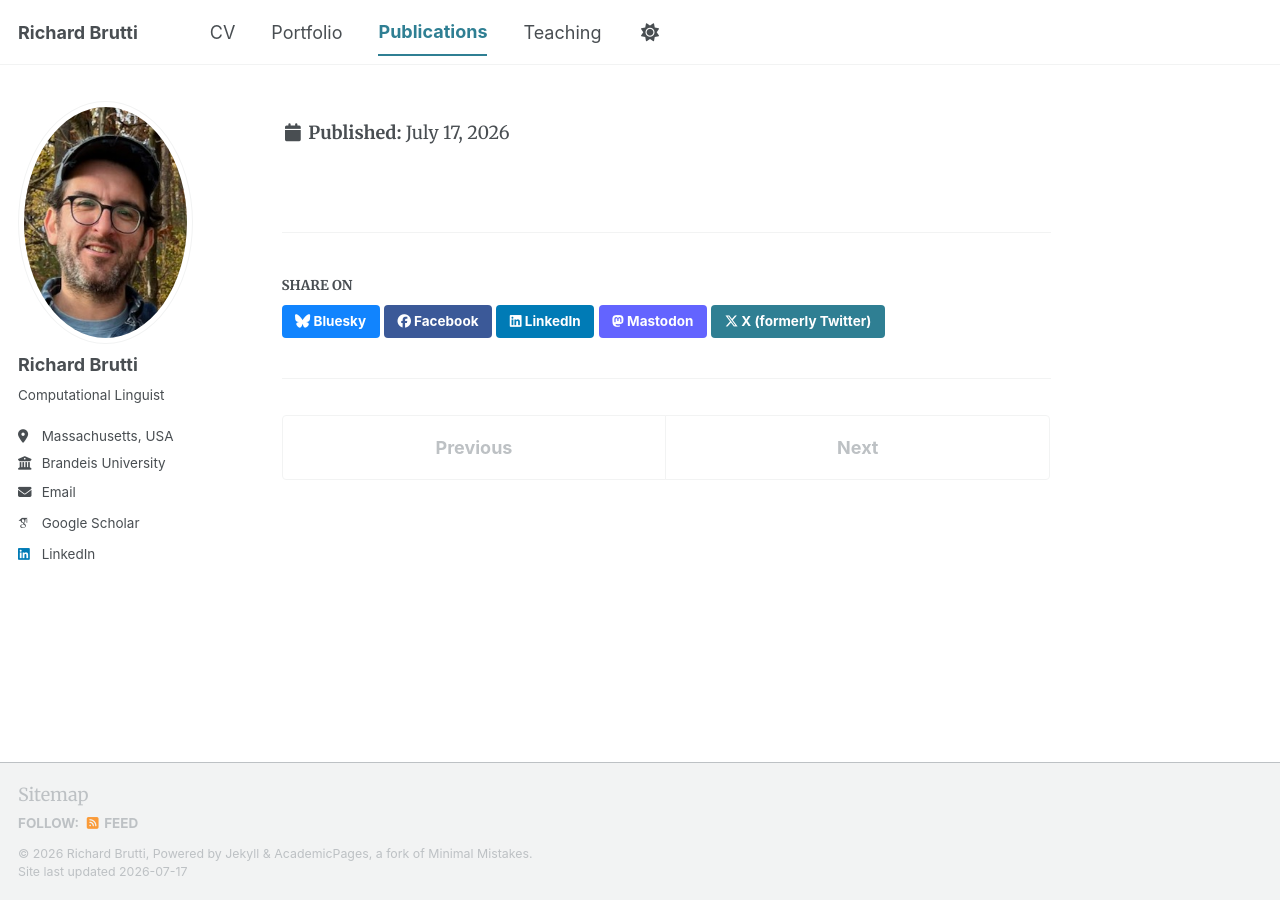
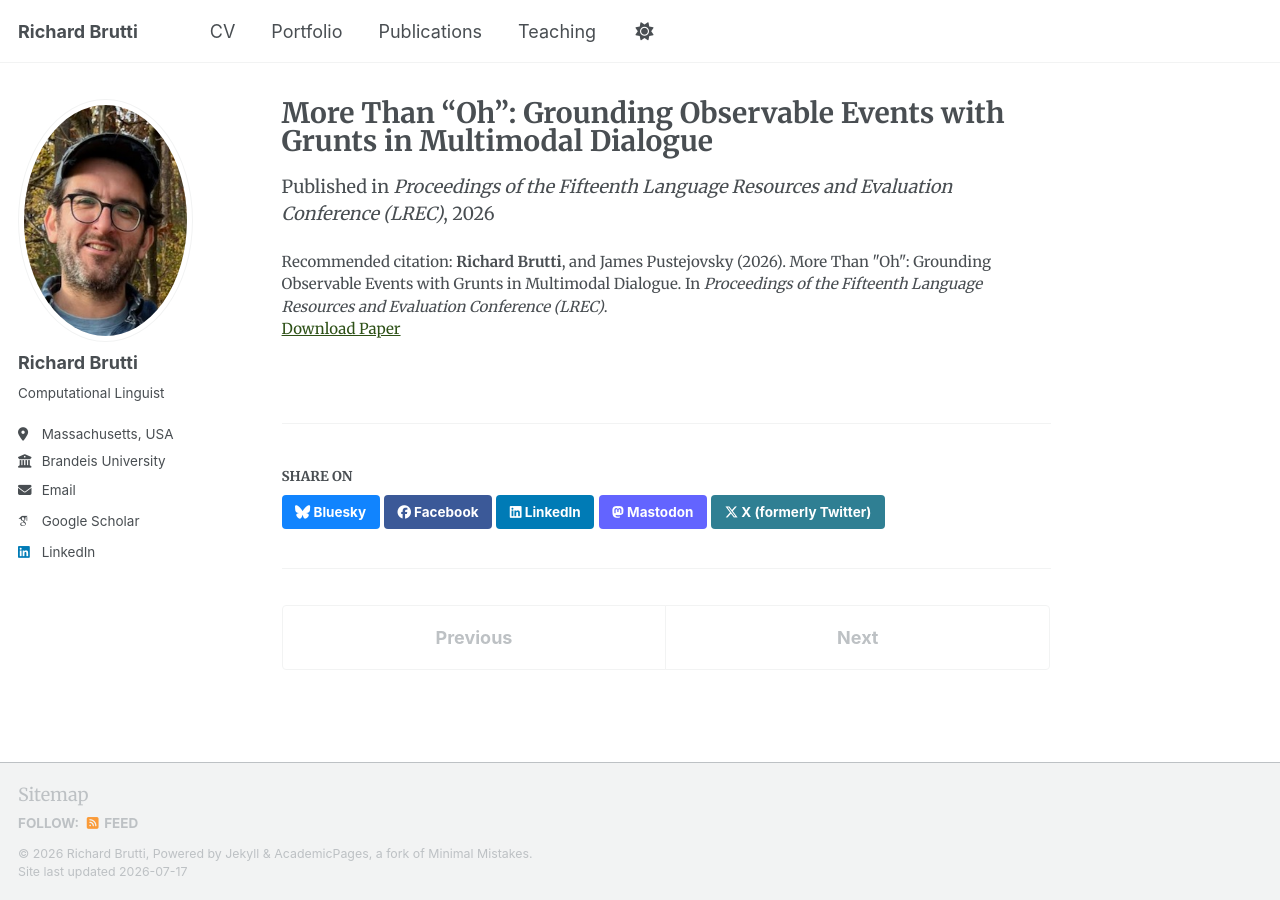
Before and after one commit to richardbrutti/richardbrutti.github.io, a Jekyll site: the page built from _publications/2026-more-than-oh.md, in a window 1280 px wide. Built offline with Jekyll 4.4.1, drawn with Linux system fonts in a browser that asks for light colours; some web fonts are replaced; a script bundle is joined from its source files by our own code; library files that are not in the unit come from our copies; some of the changed lines change nothing that is shown.

Commit message:
fix lrec

```diff
--- a/_publications/2026-more-than-oh.md
+++ b/_publications/2026-more-than-oh.md
@@ -1,11 +1,11 @@
 ---
-title: "More Than 'Oh': Grounding Observable Events with Grunts in Multimodal Dialogue"
+title: 'More Than "Oh": Grounding Observable Events with Grunts in Multimodal Dialogue'
 collection: publications
 category: conferences
 permalink: /publication/2026-more-than-oh
 excerpt: 'Conversational grunts (minimal vocalizations like oh, mm-hm, and uh-huh) ground information and coordinate understanding in human dialogue, yet computational systems typically treat them as noise rather than meaningful communicative acts.'
 date: 2026-06-21
-venue: venue: 'Proceedings of the Fifteenth Language Resources and Evaluation Conference (LREC)'
+venue: 'Proceedings of the Fifteenth Language Resources and Evaluation Conference (LREC)'
 paperurl: 'https://aclanthology.org/anthology-files/pdf/lrec/2026.lrec-main.132.pdf'
 citation: '<b>Richard Brutti</b>, and James Pustejovsky (2026). More Than "Oh": Grounding Observable Events with Grunts in Multimodal Dialogue. In <i>Proceedings of the Fifteenth Language Resources and Evaluation Conference (LREC)</i>.'
 ---
--- a/_publications/2027-more-than.md
+++ /dev/null
@@ -1,11 +0,0 @@
----
-title: "test"
-collection: publications
-category: conferences
-permalink: /publication/2027-more-than
-excerpt: 'Conversational grunts (minimal vocalizations like oh, mm-hm, and uh-huh) ground information and coordinate understanding in human dialogue, yet computational systems typically treat them as noise rather than meaningful communicative acts.'
-date: 2027-06-21
-venue: venue: 'Proceedings of the Fifteenth Language Resources and Evaluation Conference (LREC)'
-paperurl: 'https://aclanthology.org/anthology-files/pdf/lrec/2026.lrec-main.132.pdf'
-citation: '<b>Richard Brutti</b>, and James Pustejovsky (2026). More Than "Oh": Grounding Observable Events with Grunts in Multimodal Dialogue. In <i>Proceedings of the Fifteenth Language Resources and Evaluation Conference (LREC)</i>.'
----
```
